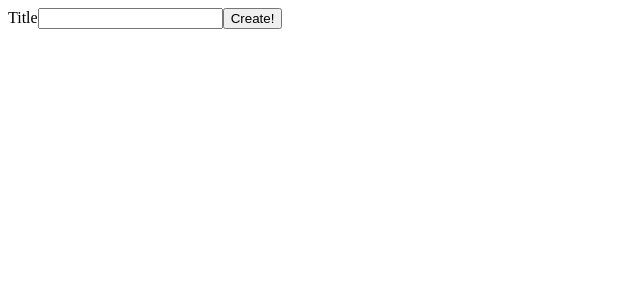
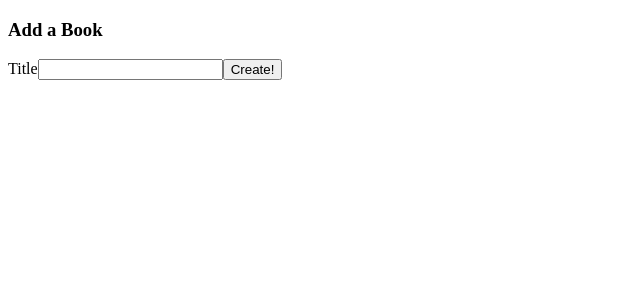
Before and after one commit to benzps01/react_training, a React (Create React App) app in the folder Rapp/books/: page / in a window 1280 px wide. Shown: the top 300 px of the page, without its empty margins (0-640 px from the left). Built offline with nearby package versions, Linux system fonts and the light colour scheme.

Commit message:
add claasname to form

```diff
--- a/Rapp/books/src/components/BookCreate.js
+++ b/Rapp/books/src/components/BookCreate.js
@@ -14,11 +14,12 @@
   };
 
   return (
-    <div>
+    <div className='book-create'>
+      <h3>Add a Book</h3>
       <form onSubmit={handleSubmit}>
         <label>Title</label>
-        <input value={title} onChange={handleChange} />
-        <button>Create!</button>
+        <input className='input' value={title} onChange={handleChange} />
+        <button className='button'>Create!</button>
       </form>
     </div>
   );
```
